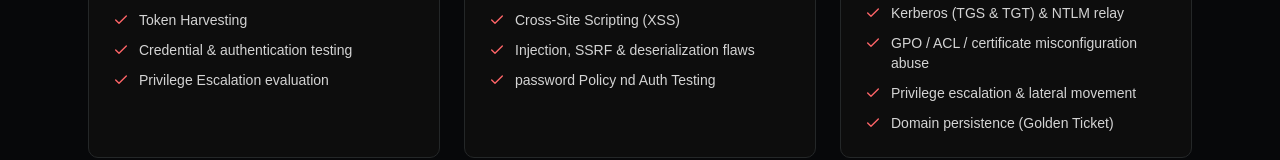
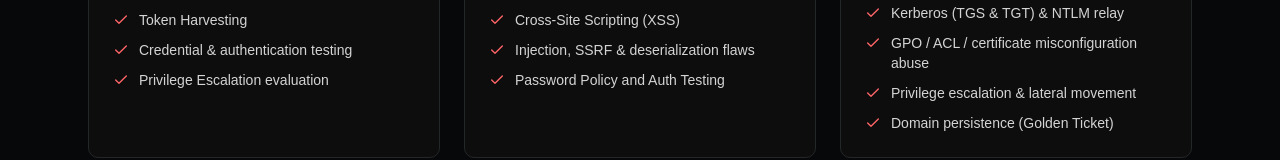
Before and after one commit to OuahidMA/lincord, a React (Vite) app: page /services in a window 1280 px wide. Shown: the part 784-944 px from the top of the page. Built offline with nearby package versions, Linux system fonts and the light colour scheme.

Commit message:
typo fixes

```diff
--- a/src/data/services.js
+++ b/src/data/services.js
@@ -26,7 +26,7 @@ export const services = [
       "Upload Vulnerability",
       "Cross-Site Scripting (XSS)",
       "Injection, SSRF & deserialization flaws",
-      "password Policy nd Auth Testing",
+      "Password Policy and Auth Testing",
     ],
   },
   {
```
